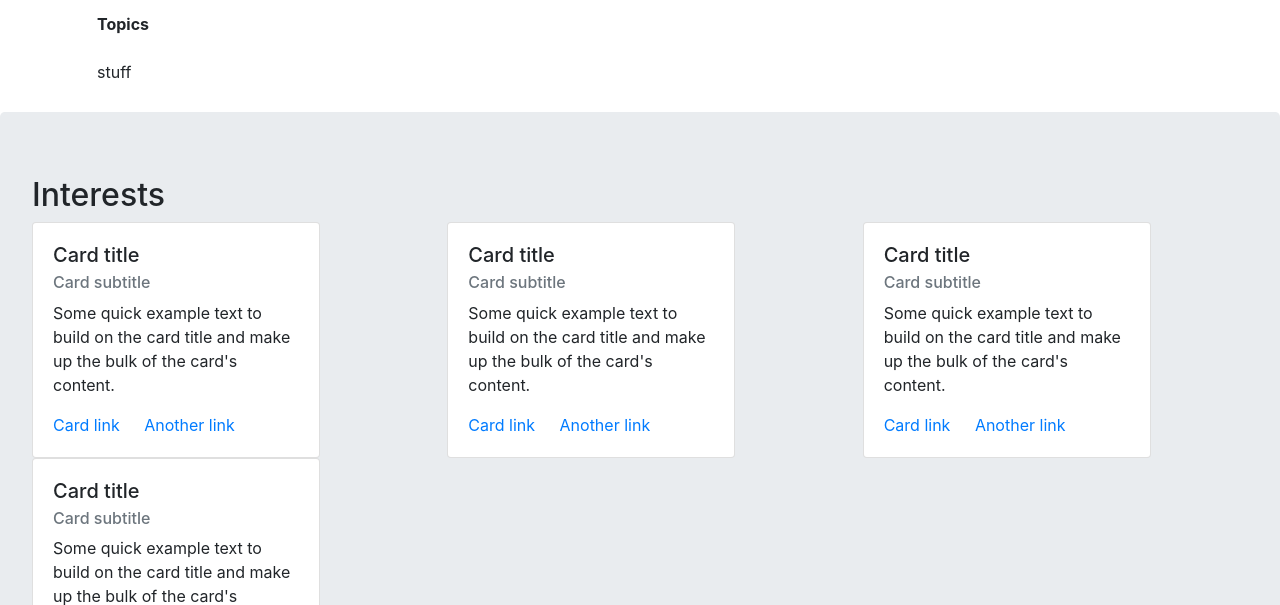
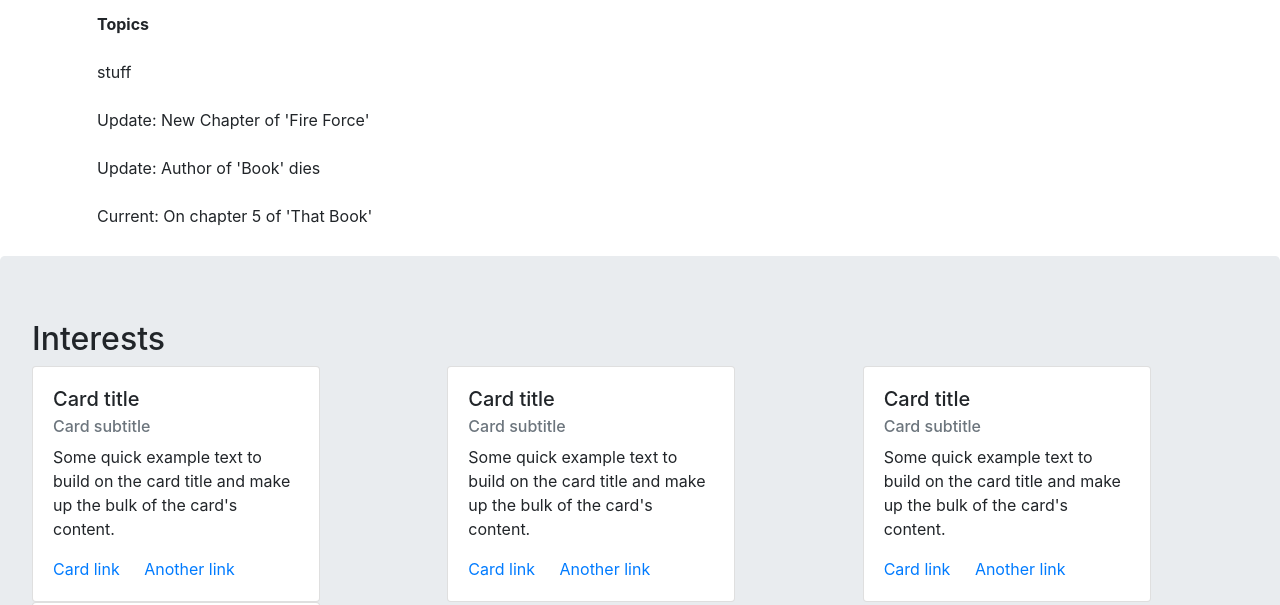
Before and after one commit to KitsuneNoctus/UX-UI-project-HC, a Flask app: page / in a window 1280 px wide. Shown: the part 56-661 px from the top of the page. Run offline with Flask 2, Linux system fonts and the light colour scheme; some libraries are stand-ins or nearby versions.

Commit message:
General Commit

```diff
--- a/templates/home.html
+++ b/templates/home.html
@@ -4,10 +4,21 @@
         <div class="jumbrotron">
             <table class="table table-hover table-borderless">
                 <thead>
-                    <th scope="col">Topics</th>
+                    <th scope="col text-center">Topics</th>
                 </thead>
                 <tbody>
-                    <td>stuff</td>
+                    <tr>
+                        <td>stuff</td>
+                    </tr>
+                    <tr>
+                        <td>Update: New Chapter of 'Fire Force'</td>
+                    </tr>
+                    <tr>
+                        <td>Update: Author of 'Book' dies</td>
+                    </tr>
+                    <tr>
+                        <td>Current: On chapter 5 of 'That Book'</td>
+                    </tr>
                 </tbody>
             </table>
         </div>
--- a/templates/profile.html
+++ b/templates/profile.html
@@ -312,4 +312,7 @@
         </div>
     </div>
     <h6>Interests: Stuff and more</h6>
+    <div class="container-fluid">
+        <h6>Manga</h6>
+    </div>
 {% endblock %}
```
